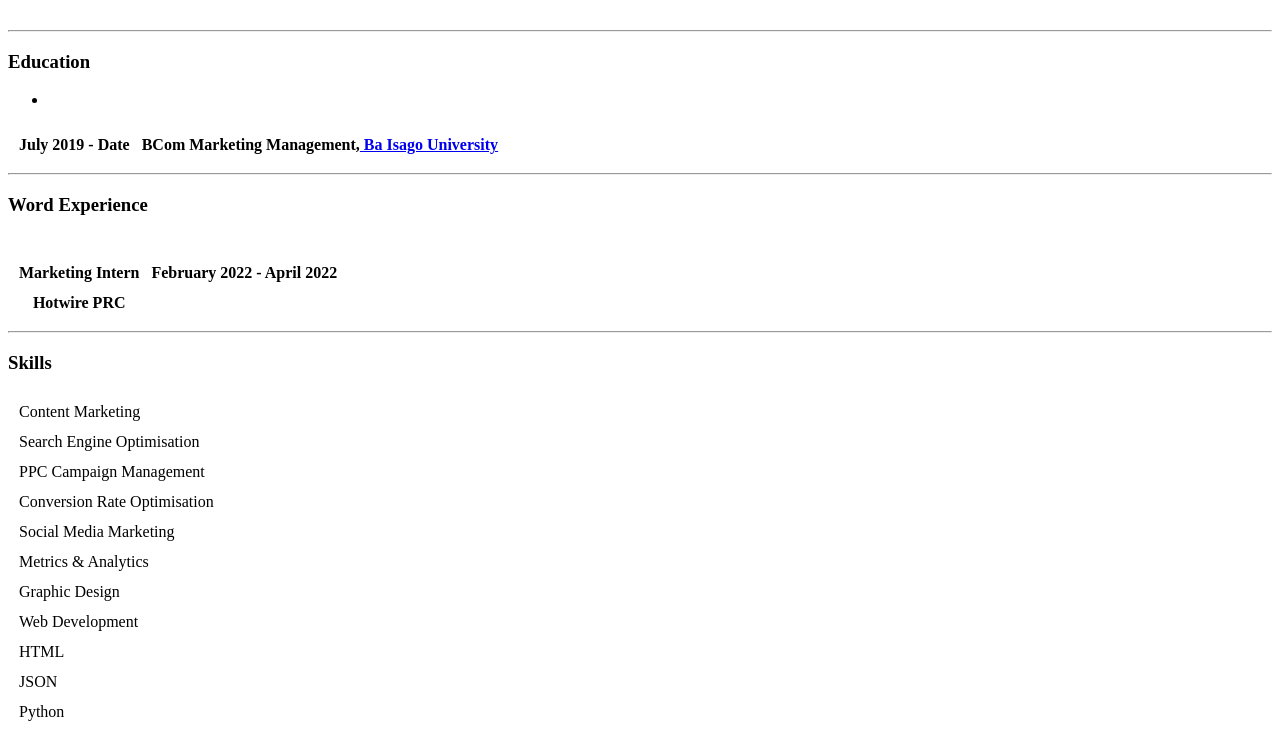
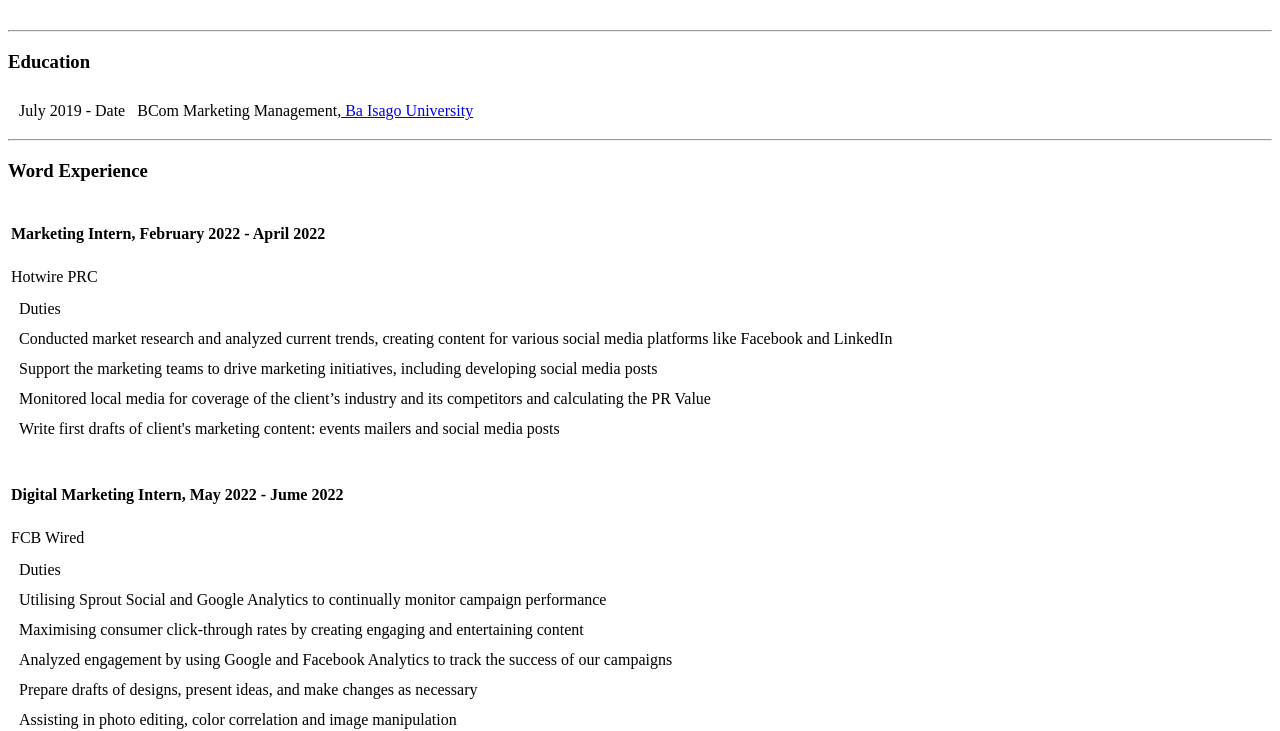
Before and after one commit to 000915/cv, a plain HTML site: page index.html in a window 1280 px wide. Shown: the part 232-963 px from the top of the page. Drawn offline with Linux system fonts and the light colour scheme.

Commit message:
Update index.html

```diff
--- a/index.html
+++ b/index.html
@@ -16,28 +16,81 @@
     </table>
     <hr>
     <h3>Education</h3>
-    <ul>
-      <li></li>
-    </ul>
     <table cellspacing="10">
       <tr>
-        <th>July 2019 - Date</th>
-        <th>BCom Marketing Management</a>,<a href="https://baisago.ac.bw/"> Ba Isago University</a></th>
+        <td>July 2019 - Date</td>
+        <td>BCom Marketing Management</a>,<a href="https://baisago.ac.bw/"> Ba Isago University</a></td>
       </tr>
     </table>
+
     <hr>
     <h3>Word Experience</h3>
+    <table>
+      <tr>
+        <td><h4>Marketing Intern,</h4></td>
+        <td><h4>February 2022 - April 2022</h4></td>
+      </tr>
+      <tr>
+        <td>Hotwire PRC</td>
+      </tr>
+    </table>
     <table cellspacing="10">
-      <thead>
-        <tr>
-          <th>Marketing Intern</th><br>
-          <th>February 2022 - April 2022</th>
-        </tr>
-        <tr>
-          <th>Hotwire PRC</th>
-        </tr>
-      </thead>
-   </table >
+      <tr>
+        <td>Duties</td>
+        <th></th>
+      </tr>
+      <tr>
+        <td>Conducted market research and analyzed current trends, creating content for various social media platforms like Facebook and LinkedIn</td>
+      </tr>
+      <tr>
+        <td>Support the marketing teams to drive marketing initiatives, including developing social media posts</td>
+      </tr>
+      <tr>
+        <td>Monitored local media for coverage of the client’s industry and its competitors and calculating the PR Value</td>
+      </tr>
+      <tr>
+        <td>Write first drafts of client's marketing content: events mailers and social media posts</td>
+      </tr>
+      <tr>
+        <td> <!-- Write Duties--></td>
+      </tr>
+    </table>
+
+    <table>
+      <tr>
+        <td><h4>Digital Marketing Intern,</h4></td>
+        <td><h4>May 2022 - Jume 2022</h4></td>
+      </tr>
+      <tr>
+        <td>FCB Wired</td>
+      </tr>
+    </table>
+    <table cellspacing="10">
+      <tr>
+        <td>Duties</td>
+        <th></th>
+      </tr>
+      <tr>
+        <td>Utilising Sprout Social and Google Analytics to continually monitor campaign performance</td>
+      </tr>
+      <tr>
+        <td>Maximising consumer click-through rates by creating engaging and entertaining content</td>
+      </tr>
+      <tr>
+        <td>Analyzed engagement by using Google and Facebook Analytics to track the success of our campaigns</td>
+      </tr>
+      <tr>
+        <td>Prepare drafts of designs, present ideas, and make changes as necessary</td>
+      </tr>
+      <tr>
+        <td>Assisting in photo editing, color correlation and image manipulation</td>
+      </tr>
+      <tr>
+        <td> <!-- Write Duties--></td>
+      </tr>
+    </table>
+
+
    <hr>
     <h3>Skills</h3>
           <table cellspacing="10">
@@ -79,7 +132,7 @@
             </tr>
           </table>
     <hr>
-    <a href="Hobbies.html">My Hobbies</a>
+
     <a href="contact-me.html">Contact me</a>
   </body>
 </html>
```
